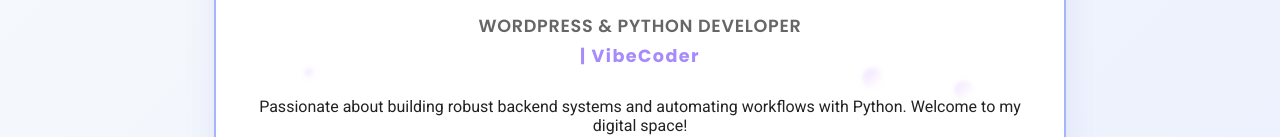
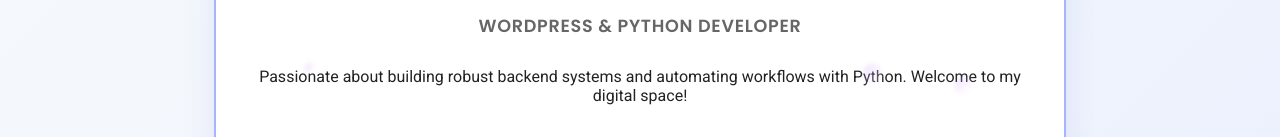
Before and after one commit to MohanPrasandh/-my-portfolio, a plain HTML site: page index.html in a window 1280 px wide. Shown: the part 354-491 px from the top of the page. Drawn offline with Linux system fonts and the light colour scheme.

Commit message:
remove the vibe coding option

```diff
--- a/index.html
+++ b/index.html
@@ -116,7 +116,6 @@
         <h1 class="profile-heading">Hi, I'm Mohan Prasandh <span class="wave">👋</span></h1>
         <p class="subtitle animated-subtitle">
   <span class="subtitle-main">WORDPRESS & PYTHON DEVELOPER</span>
-  <span class="subtitle-vibe">| VibeCoder</span>
 </p>
         <p class="intro">Passionate about building robust backend systems and automating workflows with Python. Welcome to my digital space!</p>
       </div>
```
